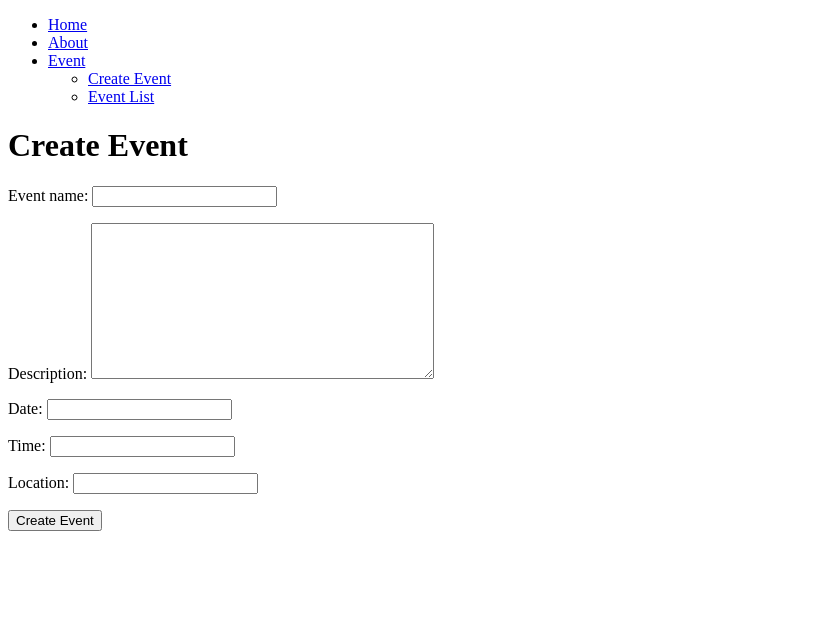
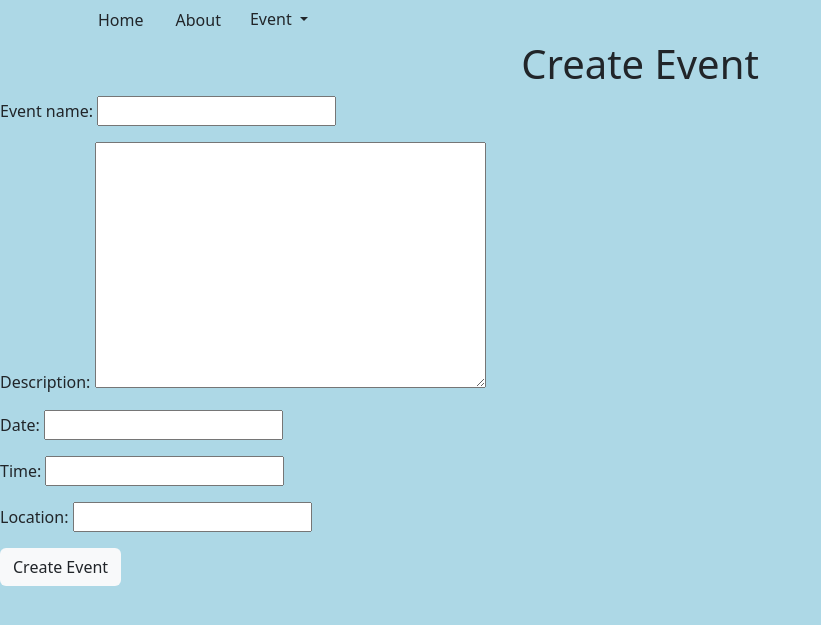
Before and after one commit to CS196Illinois/Group25-FA23, a Django app: page /event/form/ in a window 1280 px wide. Shown: the top 625 px of the page, without its empty margins (0-821 px from the left). Run offline with Django 3.2, Linux system fonts and the light colour scheme; some libraries are stand-ins or nearby versions.

Commit message:
Implemented navbar to event_form and event_list

```diff
--- a/Project/events_calendar/main/templates/event/event_form.html
+++ b/Project/events_calendar/main/templates/event/event_form.html
@@ -2,26 +2,44 @@
 <!DOCTYPE html>
 <html>
   <head>
-    <!-- Add your CSS and title here -->
+    <meta charset="utf-8" />
+    <meta http-equiv="X-UA-Compatible" content="IE=edge" />
+    <title>event_form</title>
+    {% load bootstrap5 %}
+    {% bootstrap_css %}
+    {% bootstrap_javascript %}
+    {% load static%}
+    <meta name="description" content="" />
+    <meta name="viewport" content="width=device-width, initial-scale=1" />
+    <link rel="stylesheet" href="{% static "css/navbar.css" %}" />
   </head>
   <body>
-    <nav>
-      <ul>
-        <li><a href="/">Home</a></li>
-        <li><a href="/about/">About</a></li>
-        <li>
-          <a href="#">Event</a>
-          <ul>
-            <li><a href="/event/form/">Create Event</a></li>
-            <li><a href="/event/list/">Event List</a></li>
-          </ul>
+    <div class="container">
+      <ul class="nav bg">
+        <li class="nav-item">
+          <a class="nav-link link-light text-dark" href="/">Home</a>
+        </li>
+        <li class="nav-item">
+          <a class="nav-link link-light text-dark" href="/">About</a>
+        </li>
+        <li class="nav-item">
+          <div class="dropdown">
+            <button type="button" class="btn text-dark dropdown-toggle" data-bs-toggle="dropdown">
+              Event
+            </button>
+            <ul class="dropdown-menu bg">
+              <li><a class="dropdown-item text-dark" href="/event/form/">Create Event</a></li>
+              <li><a class="dropdown-item text-dark" href="/event/list/">Event List</a></li>
+            </ul>
+          </div>
         </li>
       </ul>
-    </nav>
-    <h1>Create Event</h1>
+    </div>
+
+    <h1 class="text-dark">Create Event</h1>
     <form method="POST">
       {% csrf_token %} {{ form.as_p }}
-      <button type="submit">Create Event</button>
+      <button type="button" class="btn text-dark bg-light">Create Event</button>
     </form>
   </body>
 </html>
```
Also changed, not shown: Project/events_calendar/main/templates/event/event_list.html (+30 -13 lines), Project/events_calendar/main/templates/main/base.html (+6 -6 lines).
